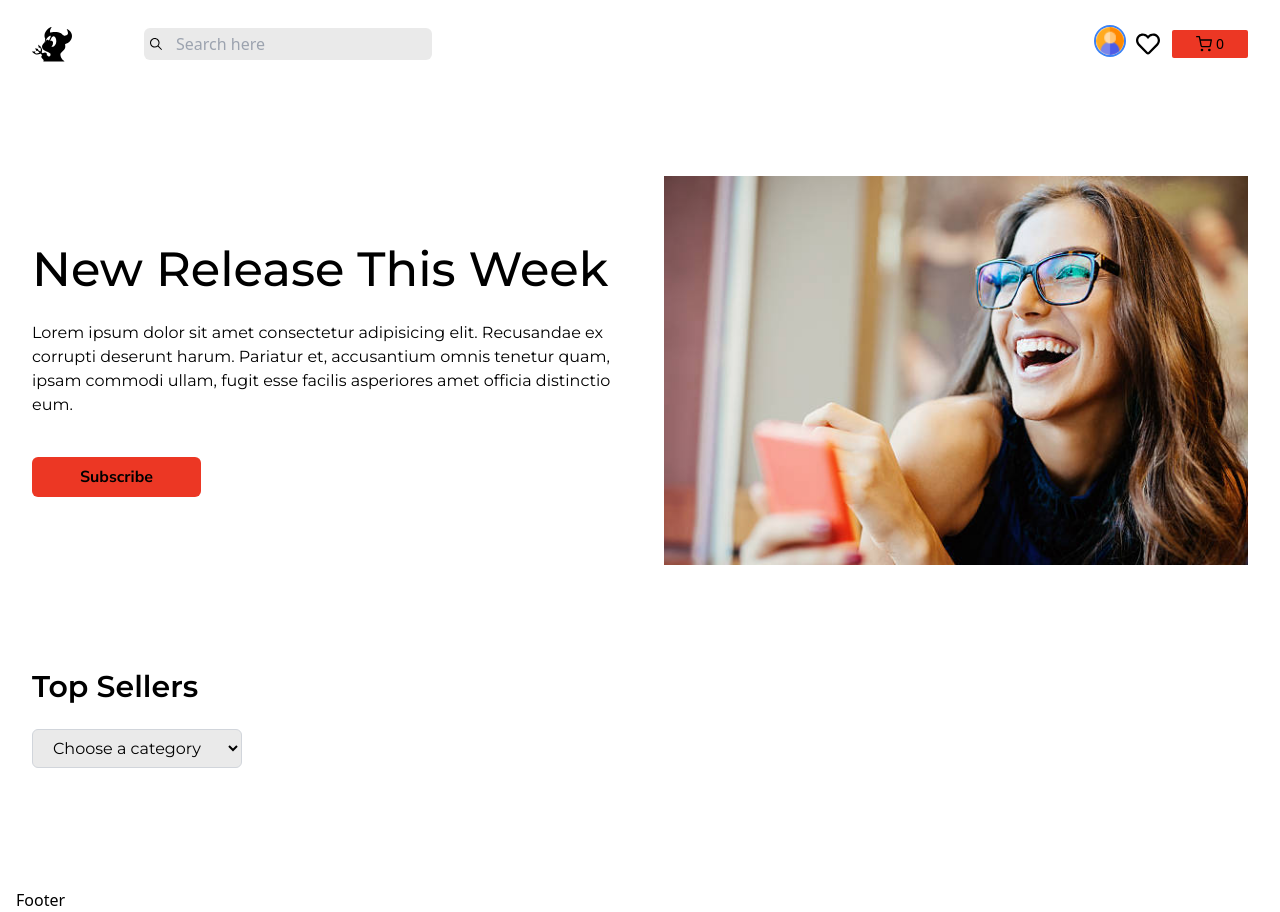
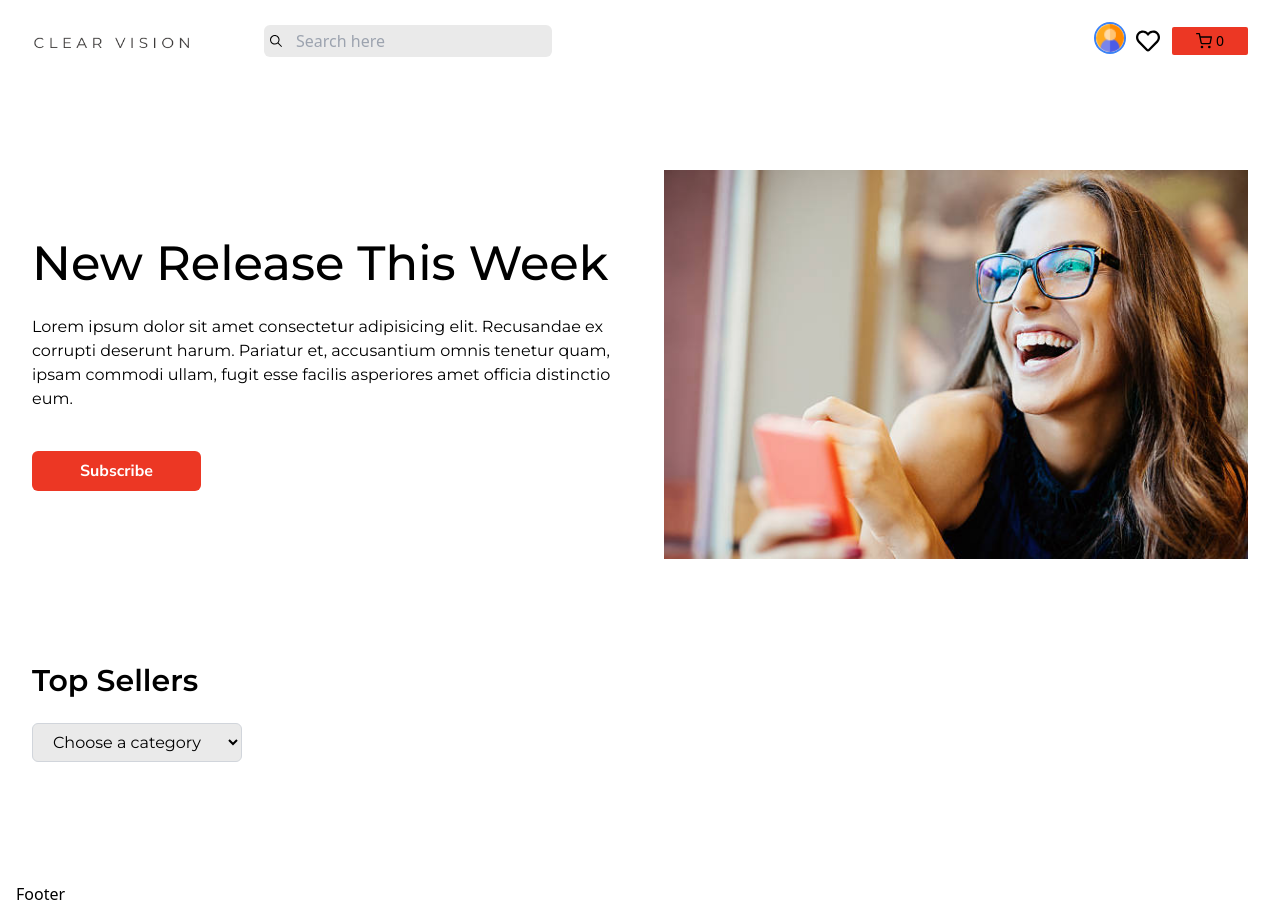
Before and after one commit to VViboshana/Optical_Business_Management_System, a React (Vite) app in the folder frontend/: page / in a window 1280 px wide. Built offline with nearby package versions, Linux system fonts and the light colour scheme.

Commit message:
added logo and subtle changes

```diff
--- a/frontend/src/App.css
+++ b/frontend/src/App.css
@@ -32,7 +32,7 @@
  }
 
  .btn-primary {
-   @apply bg-primary  px-12 py-2 rounded-md text-base font-secondary font-bold hover:bg-secondary hover:text-white transition-all duration-200 cursor-pointer
+   @apply bg-primary text-white px-12 py-2 rounded-md text-base font-secondary font-bold hover:bg-secondary hover:text-white transition-all duration-200 cursor-pointer
  }
 
 .html{
--- a/frontend/src/components/Navbar.jsx
+++ b/frontend/src/components/Navbar.jsx
@@ -6,6 +6,7 @@ import { FaRegHeart } from "react-icons/fa";
 import { FiShoppingCart } from "react-icons/fi";
 import avatarImg from "../assets/avatar.png";
 import { useState } from "react";
+import logo from '../assets/logo.png'
 
 const navigation = [
   {name:"Dashboard", href:"/dashboard"},
@@ -25,7 +26,7 @@ const Navbar = () => {
     {/* left side */}
     <div className="flex items-center md:gap-16 gap-4">
         <Link to="/">
-        <IoLogoFreebsdDevil className="size-10"/>
+        <img src={logo} alt="logo" className="w-40 h-auto"></img>
         </Link>
 
         {/* Search input */}
```
Also changed, not shown: frontend/src/assets/logo.png (added).
